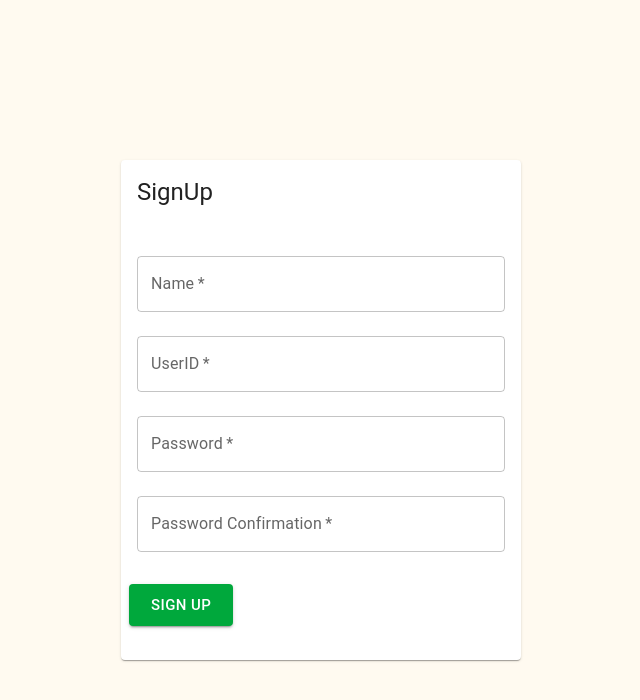
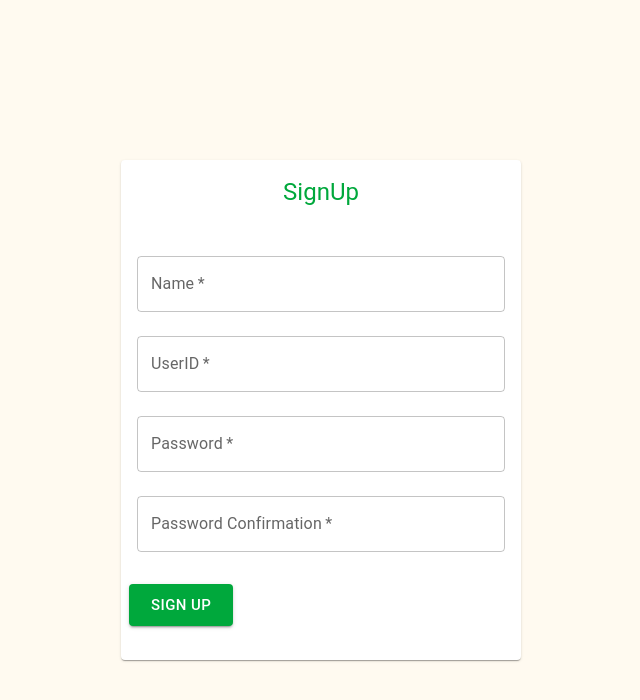
Before and after one commit to claustra01/OUNSE-frontend, a React (Create React App) app: page /signup in a window 1280 px wide. Shown: the top 700 px of the page, without its empty margins (319-959 px from the left). Built offline with nearby package versions, Linux system fonts and the light colour scheme; no server answers.

Commit message:
design調整

```diff
--- a/src/App.tsx
+++ b/src/App.tsx
@@ -26,7 +26,6 @@ function App() {
     })
 
     return (
-
         <BrowserRouter>
             <Routes>
                 <Route path="/" element={isAuth ? <Navigate replace to="/home" /> : <Top/>} />
--- a/src/pages/SignUp/SignUp.tsx
+++ b/src/pages/SignUp/SignUp.tsx
@@ -67,7 +67,12 @@ function SignUp() {
         padding={20}
       >
         <Card style={cardStyle}>
-          <CardHeader title="SignUp" />
+          <CardHeader
+          title="SignUp"
+          style={{color: "#00A83C",
+           textAlign: "center",
+           justifyContent:"center" }}
+           />
           <CardContent>
             <div>
             <TextField
--- a/src/pages/Top/Top.tsx
+++ b/src/pages/Top/Top.tsx
@@ -14,13 +14,13 @@ function Top() {
     }
     return (
         <div className="Button" >
-            <Grid item  sx={{m: "5em 10em 0 35em" }}>
+            <Grid item  sx={{m: "2em 10em 0 35em" }}>
                 <img src={LogoImage} alt="ounce" width="350px"/>
             </Grid>
             <div className="itemCenter" >
                 <Button
                     className="marginAuto"
-                    size="large"　sx={{m:"0 auto 3em auto", height: "5em", justifyContent: "center", alignItems: "center", display:"flex"}}
+                    size="large"　sx={{m:"0 auto 2em auto", height: "5em", justifyContent: "center", alignItems: "center", display:"flex"}}
                     variant="contained" disableElevation
                     style={{backgroundColor: "#00A83C"}}
                     onClick={redirectLogIn}
@@ -28,7 +28,7 @@ function Top() {
                     ● 　　　　　　　　LogIn　　　　　　　　●
                 </Button>
                 <Button
-                    sx={{m:"0 auto 5em auto", height: "5em", justifyContent: "center", alignItems: "center", display:"flex"}}
+                    sx={{m:"0 auto 3em auto", height: "5em", justifyContent: "center", alignItems: "center", display:"flex"}}
                     style={{backgroundColor: "#00A83C"}}
                     variant="contained" disableElevation
                     onClick={redirectSignUp}
```
